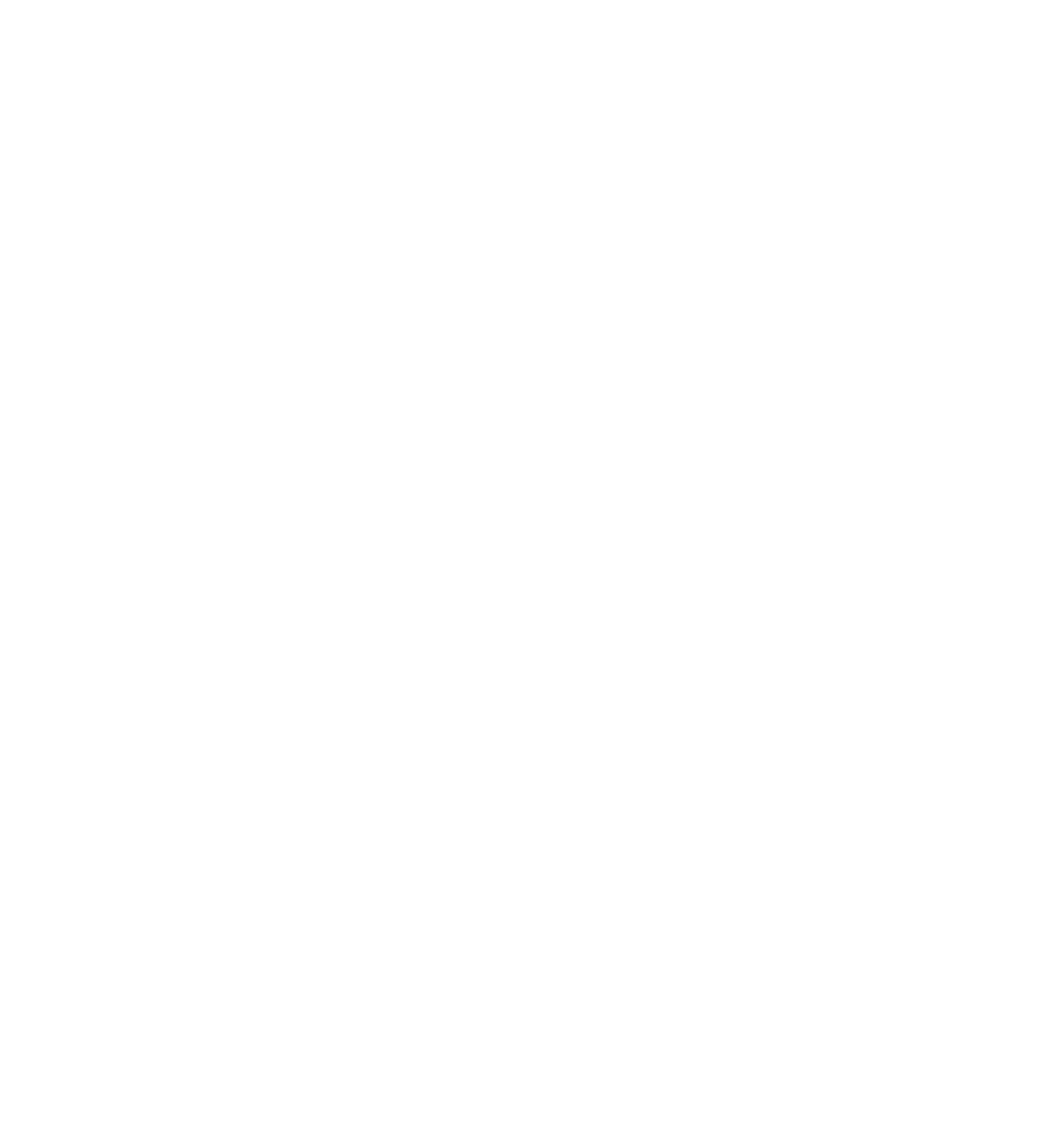
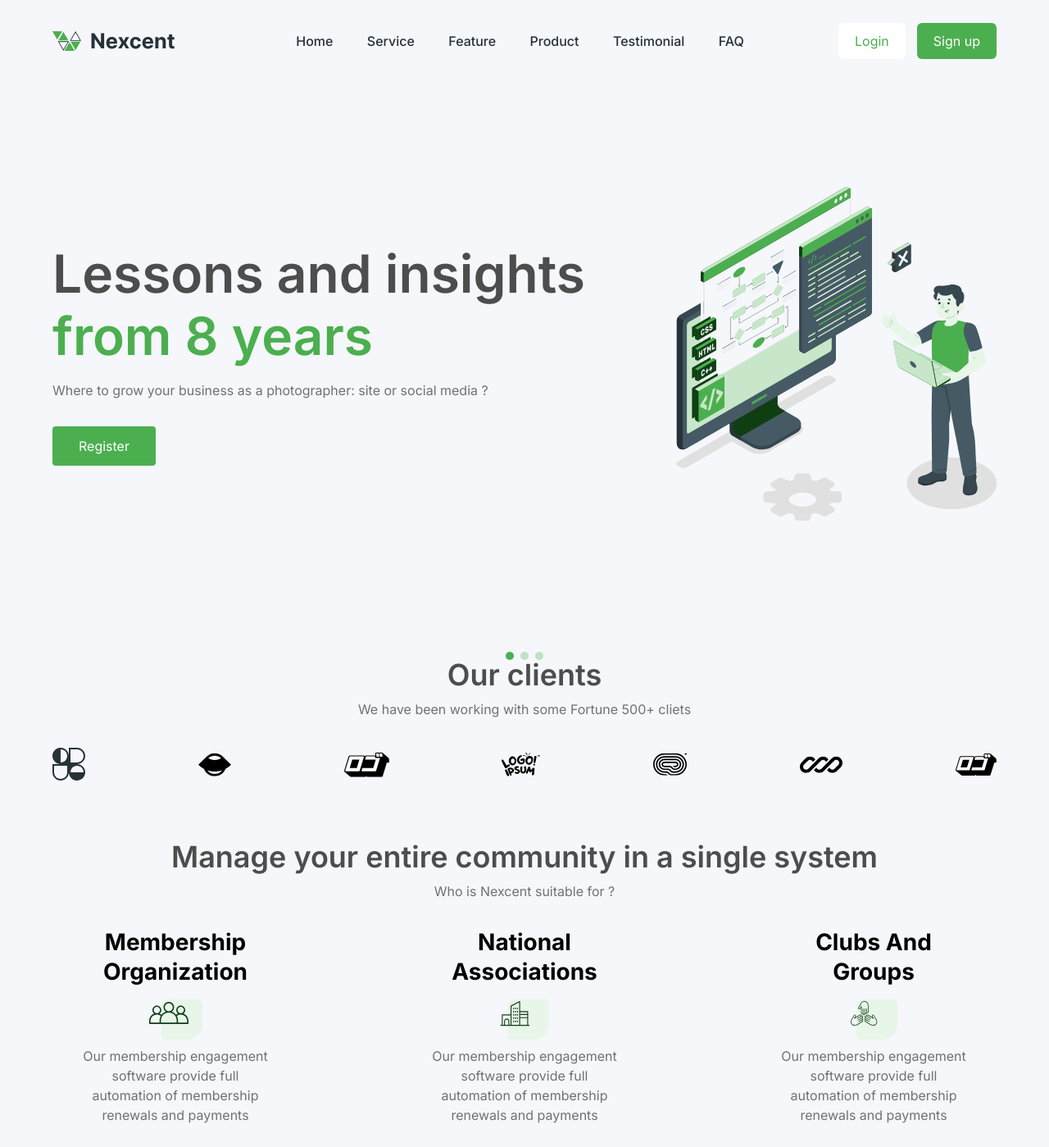
Before and after one commit to Faufaufau/integration-css, a plain HTML site: page index.html in a window 1280 px wide. Shown: the whole page at 82% size. Before the commit the page ends 800 px from the top, so only its background shows below. Drawn offline with Linux system fonts and the light colour scheme; a web font is replaced by a local one.

Commit message:
Première sortie de la page

```diff
--- a/index.html
+++ b/index.html
@@ -9,11 +9,85 @@
 <body>
     <header>
         <nav>
-
+            <div class="logo">
+                <img src="images/icon.svg" alt="Logo de Nexcent" class="icon">
+                <img src="images/nexcent.svg" alt="Nexcent" class="nexcent">
+            </div>
+            <div class="menu">
+                <ul>
+                    <li><a href="#">Home</a></li>
+                    <li><a href="#">Service</a></li>
+                    <li><a href="#">Feature</a></li>
+                    <li><a href="#">Product</a></li>
+                    <li><a href="#">Testimonial</a></li>
+                    <li><a href="#">FAQ</a></li>
+                </ul>
+            </div>
+            <div class="connexion">
+                <a class="login">Login</a>
+                <a class="signup">Sign up</a>
+            </div>
         </nav>
     </header>
     <main>
+        <section class="hero">
+            <div class="hero-content">
+                <div>
+                    <h1 class="hero-title">Lessons and insights <br><font color="#4CAF4F">from 8 years</font></h1>
+                    <p class="hero-subtitle">Where to grow your business as a photographer: site or social media ?</p>
+                </div>
+                <a class="button">Register</a>
+            </div>
+            <img src="images/hero.svg" alt="Illustration de la page d'accueil" class="hero-image">
+            <img src="images/dots.svg" alt="Points de séparation" class="dots">
+        </section>
+        <section class="clients">
+            <div>
+                <div>
+                    <h2>Our clients</h2>
+                    <p>We have been working with some Fortune 500+ cliets</p>
+                </div>
+                <ul class="clients-logos">
+                    <li><img src="images/client1.svg" alt="Logo client 1"></li>
+                    <li><img src="images/client2.svg" alt="Logo client 2"></li>
+                    <li><img src="images/client3.svg" alt="Logo client 3"></li>
+                    <li><img src="images/client4.svg" alt="Logo client 4"></li>
+                    <li><img src="images/client5.svg" alt="Logo client 5"></li>
+                    <li><img src="images/client6.svg" alt="Logo client 6"></li>
+                    <li><img src="images/client7.svg" alt="Logo client 7"></li>
+                </ul>
+            </div>
+            <div>
+                <div>
+                    <h2>Manage your entire community in a single system</h2>
+                    <p>Who is Nexcent suitable for ?</p>
+                </div>
+                <div id="services">
+                    <div>
+                        <div>
+                            <h3>Membership Organization</h3>
+                            <img src="images/community1.svg" alt="Illustration de présentation">
+                        </div>
+                        <p>Our membership engagement software provide full automation of membership renewals and payments</p>
+                    </div>
+                    <div>
+                        <div>
+                            <h3>National Associations</h3>
+                            <img src="images/community2.svg" alt="Illustration de présentation">
+                        </div>
+                        <p>Our membership engagement software provide full automation of membership renewals and payments</p>
+                    </div>
+                    <div>
+                        <div>
+                            <h3>Clubs And<br>Groups</h3>
+                            <img src="images/community3.svg" alt="Illustration de présentation">
+                        </div>
+                        <p>Our membership engagement software provide full automation of membership renewals and payments</p>
+                    </div>
+                </div>
+            </div>
 
+        </section>
     </main>
     <footer>
 
--- a/style.css
+++ b/style.css
@@ -0,0 +1,266 @@
+@import url('https://fonts.googleapis.com/css2?family=Inter:ital,opsz,wght@0,14..32,100..900;1,14..32,100..900&family=Lora:ital,wght@0,400..700;1,400..700&family=Winky+Rough:ital,wght@0,300..900;1,300..900&display=swap');
+* {
+    font-family: Inter;
+    margin: 0;
+    padding: 0;
+    box-sizing: border-box;
+}
+
+h2 {
+    color:#4D4D4D;
+text-align: center;
+font-size: 36px;
+font-weight: 600;
+line-height: 44px
+}
+
+h3 {
+font-size: 28px;
+font-weight: 700;
+line-height: 36px;
+}
+
+p {
+    color:#717171;
+text-align: center;
+font-size: 16px;
+line-height: 24px;
+}
+
+body {
+    display: flex;
+    flex-direction: column;
+    align-items: center;
+    gap: 32px;
+    background: #F5F7FA;
+}
+
+
+nav {
+    display: flex;
+    width: 100vw;
+    max-width: 1152px;
+    height: 100px;
+justify-content: space-between;
+align-items: center;
+align-self: stretch;
+
+}
+
+.logo {
+    display: flex;
+    width: 182px;
+    align-items: center;
+    gap: 8px;
+}
+
+.icon {
+    width: 35px;
+height: 24px;
+flex-shrink: 0;
+}
+
+.nexcent {
+    width: 111px;
+height: 20px;
+flex-shrink: 0;
+fill: #263238;
+}
+
+.menu {
+    display: flex;
+    width: 588px;
+height: 24px;
+font-weight: 500;
+align-items: center;
+}
+
+.menu ul {
+    display: inline-flex;
+    width: 100%;
+justify-content: space-around;
+align-items: center;
+gap: auto;
+list-style-type: none;
+font-size: 16px;
+}
+
+.menu a {
+    text-decoration: none;
+    color: #263238;
+}
+
+.connexion {
+    display: flex;
+align-items: flex-start;
+gap: 14px;
+line-height: 24px;
+}
+
+
+.login {
+    display: flex;
+padding: 10px 20px;
+align-items: center;
+gap: 10px;
+border-radius: 6px;
+border: 0;
+background: #ffffff;
+color: #4CAF4F;
+text-align: center;
+transition: 300ms;
+}
+
+.login:hover {
+    background: #4CAF4F;
+    color: #ffffff;
+    cursor: pointer;
+}
+
+.signup {
+    display: flex;
+    white-space: nowrap;
+padding: 10px 20px;
+align-items: center;
+gap: 10px;
+border-radius: 6px;
+border: 0;
+background: #4CAF4F;
+color: #ffffff;
+text-align: center;
+transition: 300ms;
+}
+
+.signup:hover {
+    background: #ffffff;
+    color: #4CAF4F;
+    cursor: pointer;
+}
+
+.hero {
+    display: flex;
+    width: 100vw;
+    max-width: 1152px;
+padding: 96px 0;
+justify-content: space-around;
+align-items: center;
+align-self: stretch;
+background: #F5F7FA;
+}
+
+.hero-content {
+    display: flex;
+flex-direction: column;
+align-items: flex-start;
+gap: 32px;
+flex: 1 0 0;
+}
+
+.hero-content div {
+    display: flex;
+    flex-direction: column;
+    align-items: flex-start;
+    gap: 16px;
+    align-self: stretch;
+}
+
+.button {
+    display: flex;
+padding: 14px 32px;
+justify-content: center;
+align-items: center;
+border-radius: 4px;
+background: #4CAF4F;
+font-size: 16px;
+color: white;
+}
+
+.hero-title {
+    color: #4D4D4D;
+font-size: 64px;
+font-weight: 600;
+line-height: 76px;
+align-self: stretch;
+white-space: nowrap;
+
+}
+
+.hero-subtitle {
+    color:#717171;
+    font-size: 16px;
+font-weight: 400;
+line-height: 24px;
+}
+
+.dots {
+    position: absolute;
+    top: 100%;
+    left: 50%;
+    transform: translate(-50%, -50%);
+}
+
+.clients {
+    display: flex;
+    width: 100vw;
+    max-width: 1152px;
+padding: 70px 0px;
+flex-direction: column;
+align-items: center;
+gap: 40px;
+align-self: stretch;
+}
+
+
+.clients > div {
+    display: flex;
+width: 1152px;
+flex-direction: column;
+align-items: center;
+gap: 8px;
+}
+
+.clients ul {
+    display: flex;
+    width: 100vw;
+    max-width: 1152px;
+    height: 98px;
+justify-content: space-between;
+list-style-type: none;
+align-items: center;
+align-self: stretch;
+}
+
+.clients > div > div {
+    display: flex;
+    flex-direction: column;
+    align-items: center;
+    text-align: center;
+    gap: 8px;
+    align-self: stretch;
+}
+
+#services {
+    display: flex;
+width: 100%;
+flex-direction: row;
+justify-content: space-between;
+align-items: center;
+}
+
+#services > div {
+    display: flex;
+    flex-direction: column;
+    align-items: center;
+    padding: 24px 32px;
+    gap: 8px;
+    width: 300px;
+}
+
+#services > div > div {
+    display: flex;
+    flex-direction: column;
+    align-items: center;
+    text-align: center;
+    gap: 16px;
+    align-self: stretch;
+}
```
Also changed, not shown: images/client1.svg (added), images/client2.svg (added), images/client3.svg (added), images/client4.svg (added), images/client5.svg (added), images/client6.svg (added), images/client7.svg (added), images/community1.svg (added), images/community2.svg (added), images/community3.svg (added), images/dots.svg (added), images/hero.svg (added), images/icon.svg (added), images/nexcent.svg (added).
